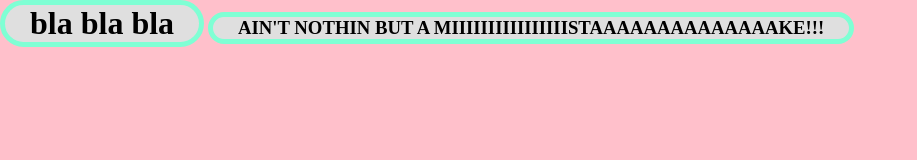
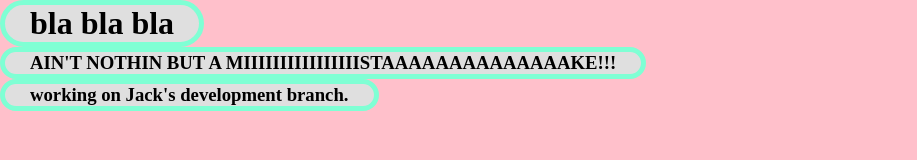
Before and after one commit to steb-m/git26, a website: page CSET/cset115/index.html in a window 1280 px wide. Shown: the whole page, without its empty margins (0-917 px from the left). Drawn offline with Linux system fonts and the light colour scheme.

Commit message:
added a singular line

```diff
--- a/CSET/cset115/index.html
+++ b/CSET/cset115/index.html
@@ -9,5 +9,6 @@
 <body>
     <h1>bla bla bla</h1>
     <h3>AIN'T NOTHIN BUT A MIIIIIIIIIIIIIIIISTAAAAAAAAAAAAAAKE!!!</h3>
+    <h3>working on Jack's development branch.</h3>
 </body>
 </html>
--- a/CSET/cset115/style.css
+++ b/CSET/cset115/style.css
@@ -5,8 +5,6 @@
     background-color: pink;
 }
 h1, h2, h3, h4, h5, h5, h6{
-    display: inline-flex;
-    justify-content: center;
     text-align: center;
     background-color: #dfdfdf;
     border: 5px solid aquamarine;
```
Also changed, not shown: CSET/cset115/dickballs.txt (deleted).
